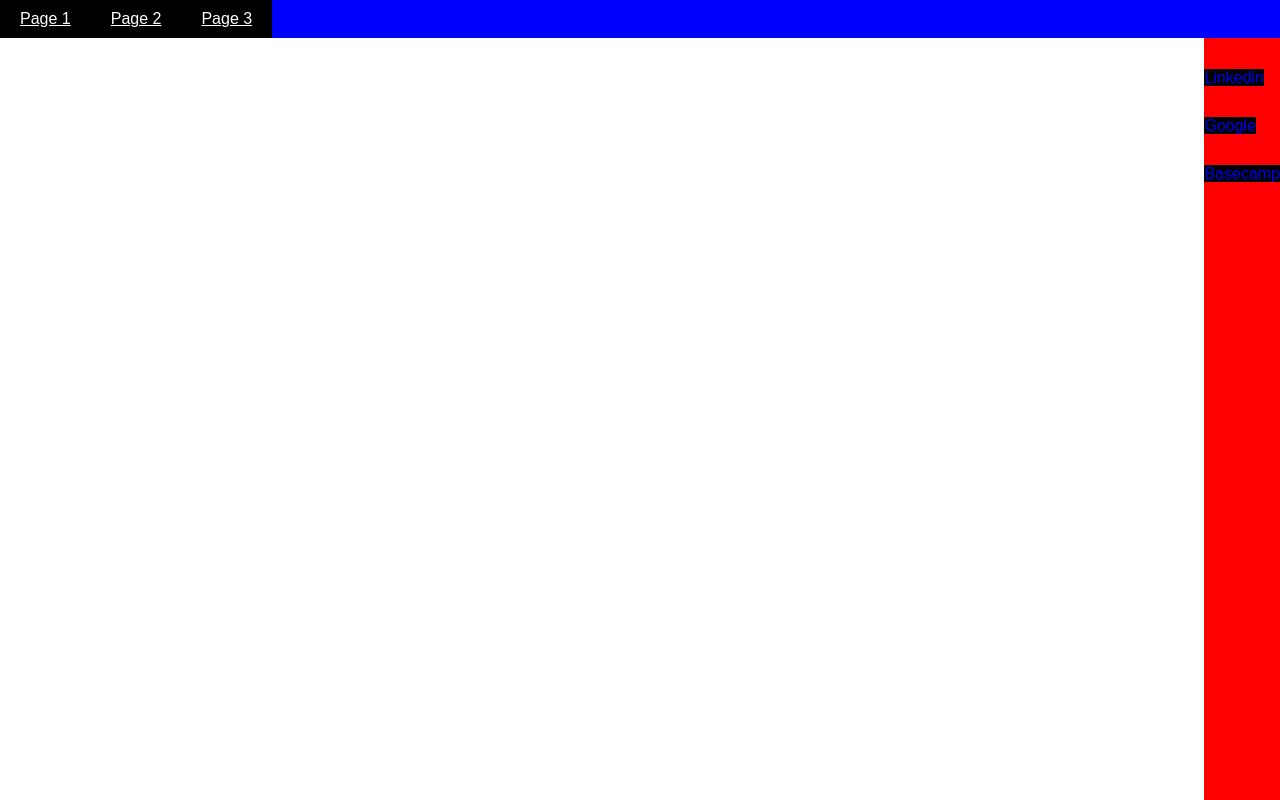
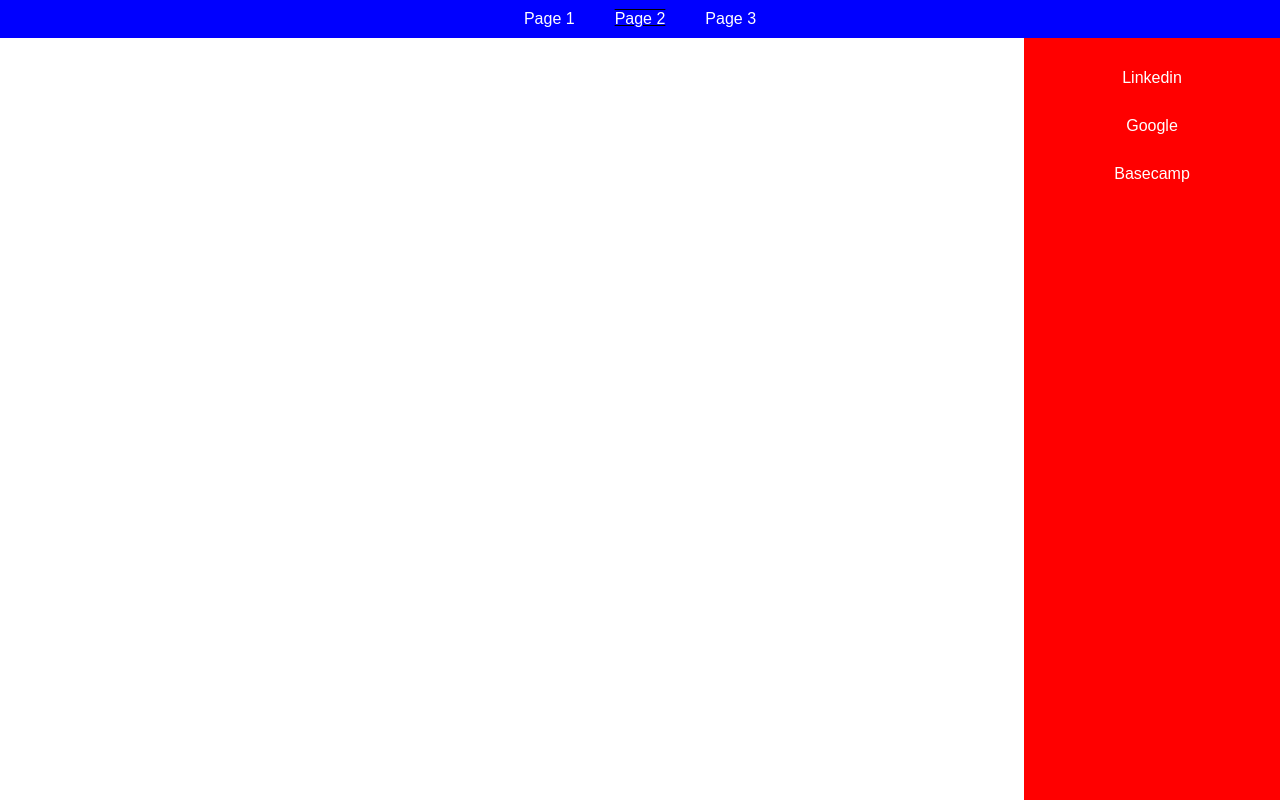
Before and after one commit to ellaroseb/Lab7, a plain HTML site: page page2.html in a window 1280 px wide. Drawn offline with Linux system fonts and the light colour scheme.

Commit message:
updated css

```diff
--- a/css/style.css
+++ b/css/style.css
@@ -3,31 +3,41 @@
 	overflow: hidden;
 }
 
-#main-navbar ul {
+#navbar-container {
 	float: left;
 	width: 100%;
 	position: relative;
+}
+
+#main-navbar ul {
 	list-style-type: none;
 	margin: 0;
 	padding: 0;
-	left: 50%
+	left: 50%;
+	position: relative;
+	float: left;
 }
 
 #main-navbar ul li {
+	position: relative;
 	float: left;
-	position: relative;
 	right: 50%;
 	display: block;
+}
+
+#main-navbar ul li a {
+	display: block;
+	padding: 10px 20px;
+	color: #fff;
 	text-decoration: none;
 }
 
-#main-navbar ul li a {
-	float: left;
-	display: block;
-	padding: 10px 20px;
-	color: #fff;
-	text-decoration: undeline overline;
+#main-navbar ul li a:hover {
 	background-color: #000;
+}
+
+#onpage {
+	text-decoration: underline overline;
 }
 
 #sidebar {
@@ -35,22 +45,22 @@
 	right: 0%;
 	background-color: red;
 	height: 100%;
+	width: 20%;
 }
 
 #sidebar ul {
-	width: 20%;
 	list-style-type: none;
 	text-align: center;
 	padding: 0;
 }
 
-#sidebar ul li {
+#sidebar ul li a{
 	display: block;
 	padding: 15px 0;
 	color: #fff;
+	text-decoration: none;
 }
 
-#sidebar ul li a {
-	text-decoration: none;
+#sidebar ul li a:hover {
 	background-color: #000;
 }
```
